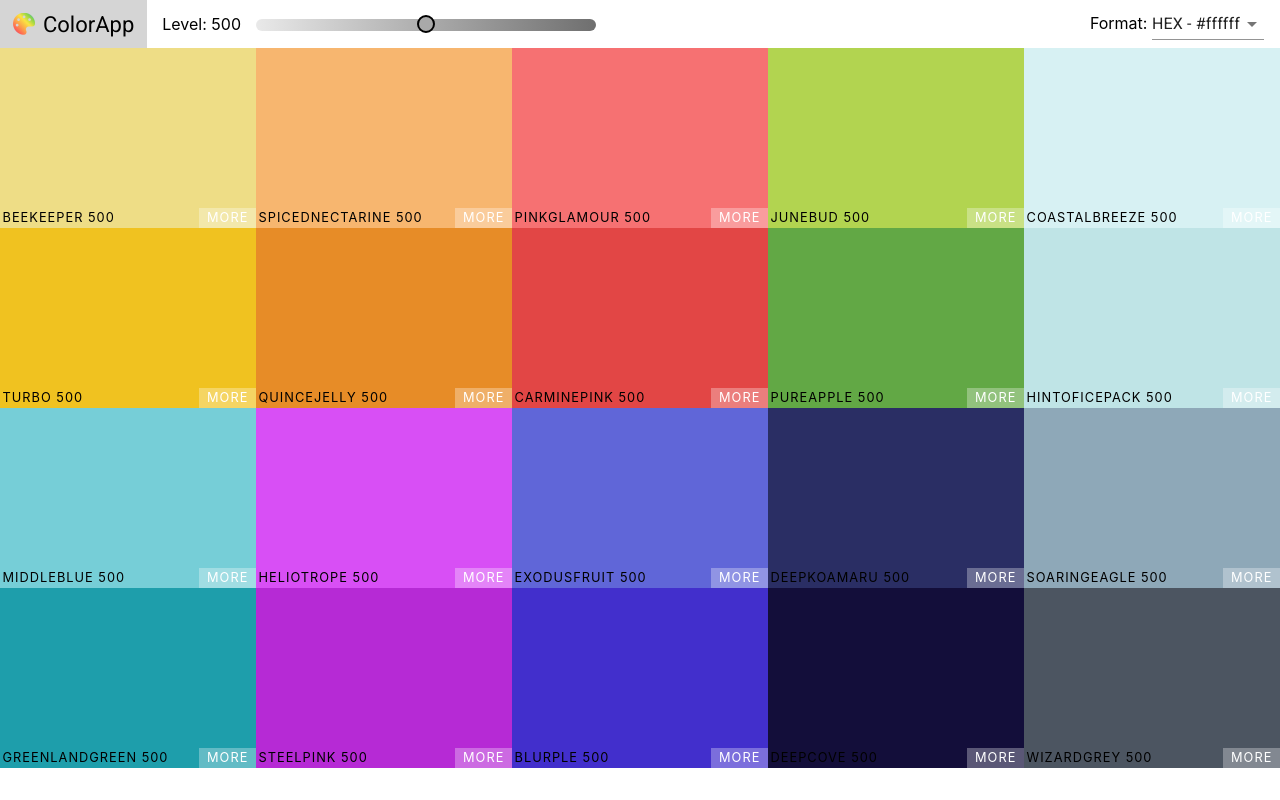
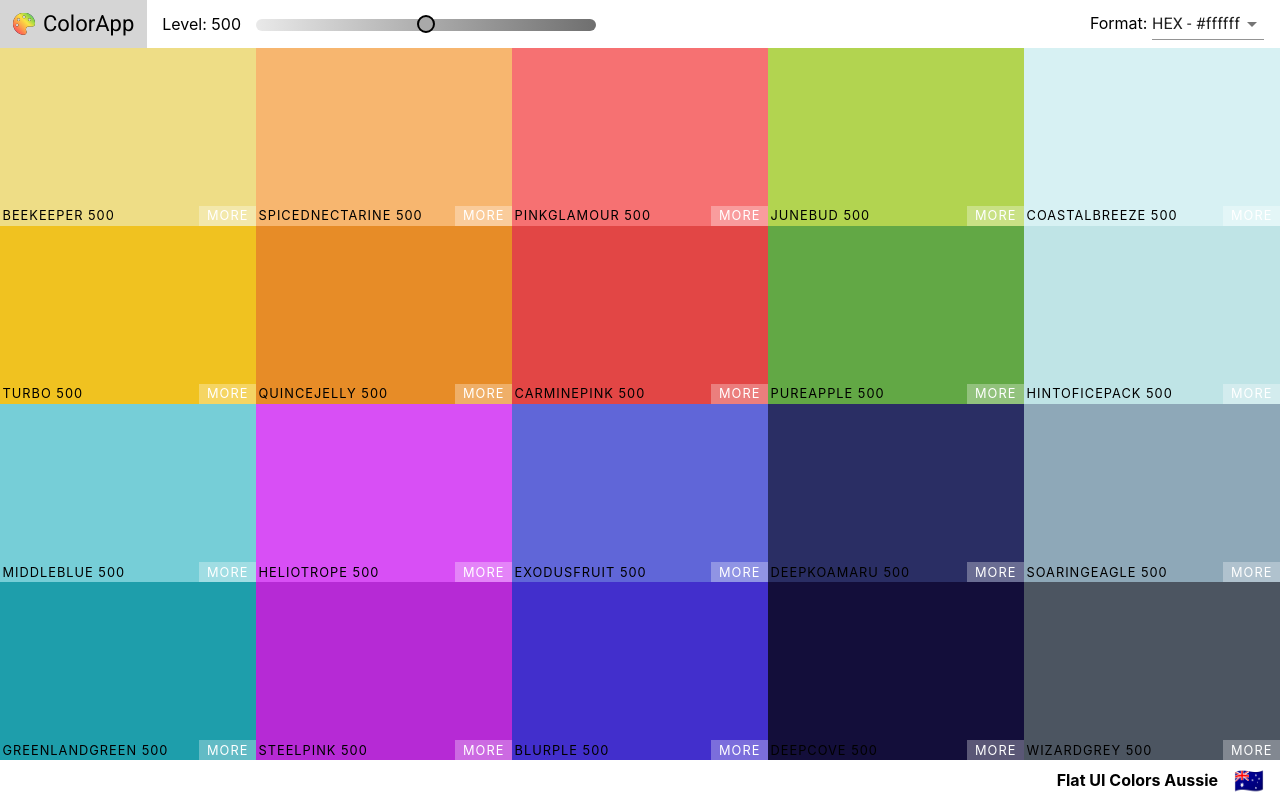
Before and after one commit to km-canvas/create-palette-app, a React (Create React App) app: page / in a window 1280 px wide. Built offline with nearby package versions, Linux system fonts and the light colour scheme.

Commit message:
Add palette footer and restyle logo icon

```diff
--- a/src/Navbar.css
+++ b/src/Navbar.css
@@ -14,18 +14,33 @@
 	font-size: 22px;
 	background-color: #d5d5d5;
 }
-
-.Navbar-logo i {
-	margin-right: 8px;
+.Navbar-logo a {
+	text-decoration: none;
+	color: #000;
+}
+.Navbar-icons {
+	width: 30px;
+}
+.Navbar-icons span {
+	position: relative;
+}
+.fa-palette {
+	position: absolute;
+	top: calc(50% - 11px);
+	left: 50%;
   background: -webkit-linear-gradient(45deg, #9c4f96, #ff6355, #fba949, #fae442, #8bd448, #2aa8f2);
 	-webkit-background-clip: text;
 	background-clip: text;
   -webkit-text-fill-color: transparent;
 }
-.Navbar-logo a {
-	text-decoration: none;
-	color: #000;
+.fa-palette.shadow {
+  background: #000;
+	-webkit-background-clip: text;
+	background-clip: text;
+  -webkit-text-fill-color: transparent;
 }
+
+
 .slider {
 	width: 340px;
 	margin: 0 10px;
--- a/src/Navbar.js
+++ b/src/Navbar.js
@@ -31,9 +31,14 @@ class Navbar extends Component {
 		return (
 			<nav className="Navbar">
 				<div className="Navbar-logo">
+					<div className="Navbar-icons">
+						<span>
+							<i className="fas fa-palette shadow"></i>
+							<i className="fas fa-palette"></i>
+						</span>
+					</div>
 				 {/* eslint-disable-next-line */}
 					<a href="#">
-						<i class="fas fa-palette"></i>
 						ColorApp
 					</a>
 				</div>
--- a/src/Palette.css
+++ b/src/Palette.css
@@ -1,7 +1,21 @@
 .Palette {
 	height: 100vh;
 	overflow: hidden;
+	display: flex;
+	flex-direction: column;
 }
 .Palette-colors {
 	height: 90%;
 }
+.Palette-footer {
+	background-color: #fff;
+	height: 5vh;
+	display: flex;
+	justify-content: flex-end;
+	align-items: center;
+	font-weight: bold;
+}
+.emoji {
+	font-size: 1.5rem;
+	margin: 0 1rem;
+}
--- a/src/Palette.js
+++ b/src/Palette.js
@@ -20,11 +20,11 @@ class Palette extends Component {
 		this.setState({ format: val })
 	}
 	render() {
-		const { colors } = this.props.palette;
+		const { colors, paletteName, emoji } = this.props.palette;
 		const { level, format } = this.state;
 		// palette.colors[starting value] for initial display
 		const colorBoxes = colors[level].map(color => {
-			return <ColorBox background={color[format]} name={color.name} />
+			return <ColorBox background={color[format]} name={color.name} key={color.id} />
 		})
 		return (
 			<div className="Palette">
@@ -32,7 +32,10 @@ class Palette extends Component {
 				<div className="Palette-colors">
 					{colorBoxes}
 				</div>
-				{/* Footer goes here */}
+				<footer className="Palette-footer">
+					{paletteName}
+					<span className="emoji">{emoji}</span>
+				</footer>
 			</div>
 		)
 	}
```
